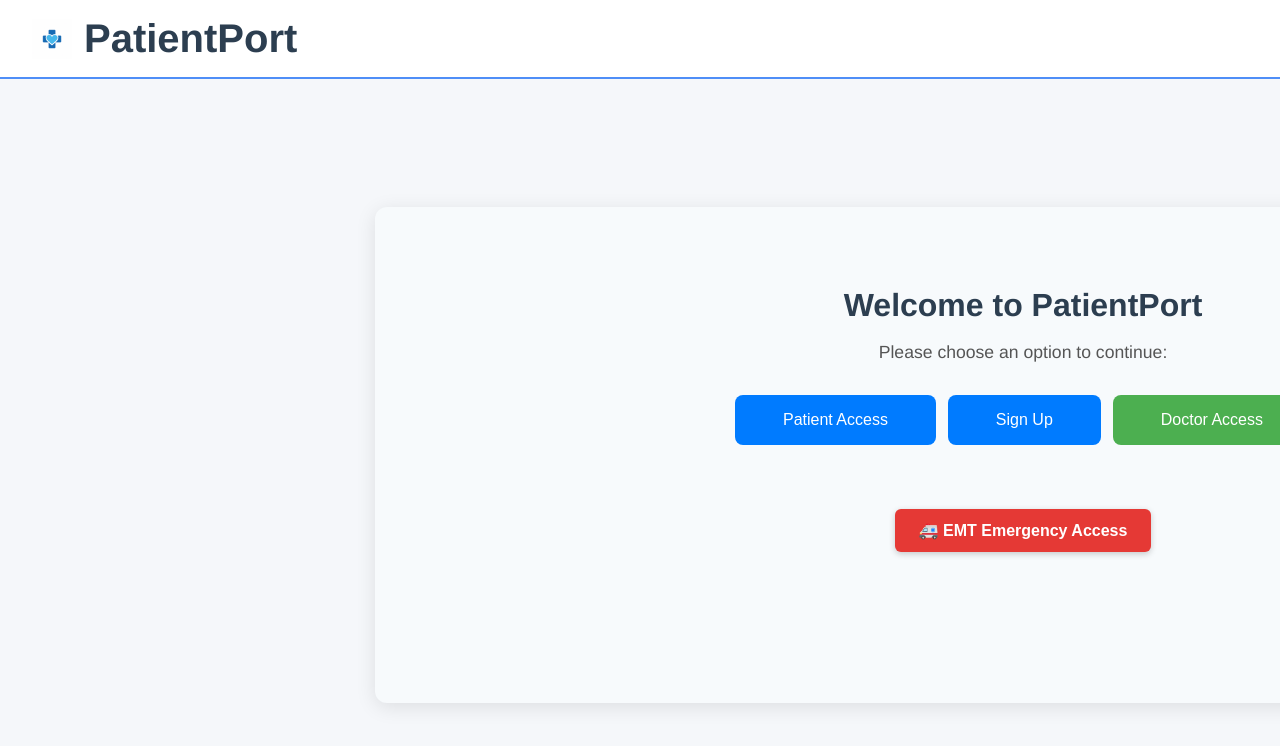
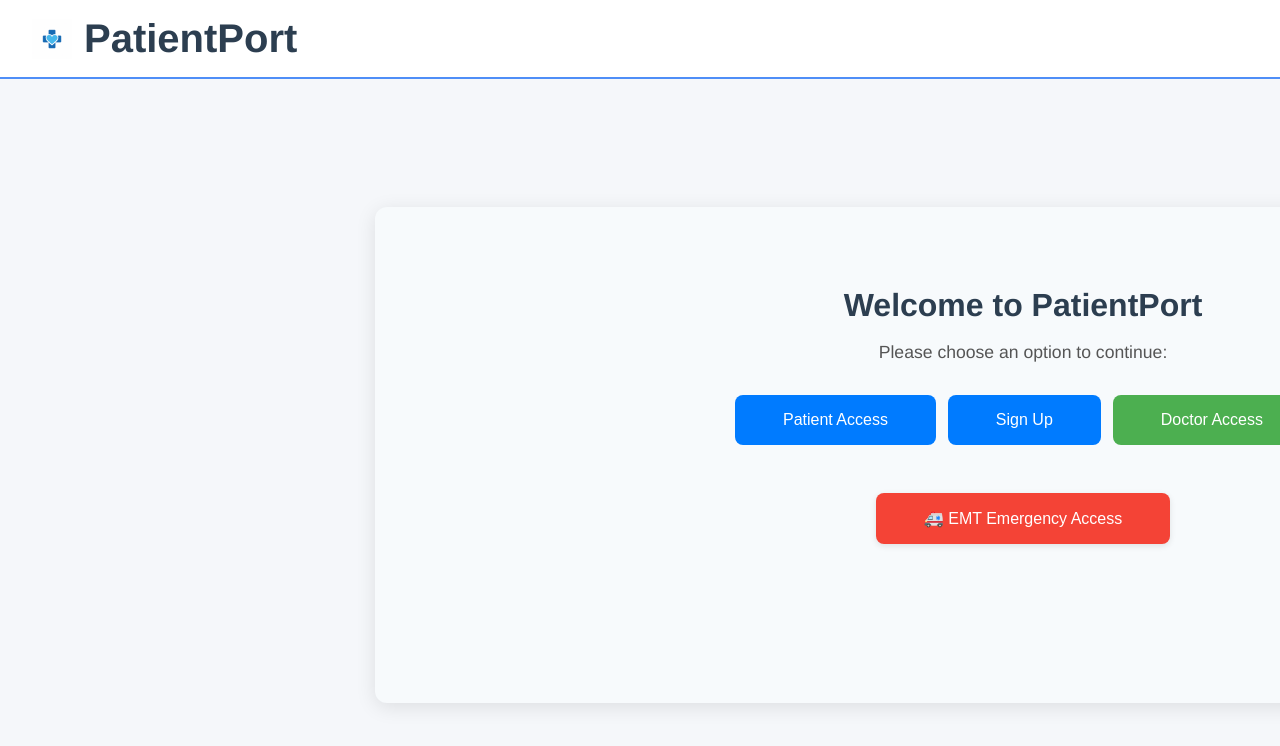
Before and after one commit to dinn7470/PatientPort_, a React (Vite) app in the folder frontend/: page / in a window 1280 px wide. Shown: the top 746 px of the page. Built offline with nearby package versions, Linux system fonts and the light colour scheme.

Commit message:
welcome css issues

```diff
--- a/frontend/src/components/emergencyAccess.css
+++ b/frontend/src/components/emergencyAccess.css
@@ -62,7 +62,6 @@
   text-align: center;
 }
 
-  /* Patient Info Display */
 .patient-info {
   margin-top: 2rem;
   padding: 2rem;
@@ -70,23 +69,24 @@
   border-radius: 8px;
 }
 
-  .patient-info h2, .patient-info h3 {
+.patient-info h2,
+.patient-info h3 {
   color: #2c3e50;
   margin-bottom: 1rem;
 }
 
 .emergency-access button.back-button {
-  background-color: #f0f0f0;   /* Light gray background for the back button */
-  color: #333;                 /* Dark gray text color */
-  border: 1px solid #ccc;       /* Thin light gray border */
-  padding: 0.4rem 0.8rem;       /* Small padding inside the button */
-  font-size: 0.9rem;            /* Make the text a little smaller than default */
-  border-radius: 6px;           /* Rounded corners */
-  cursor: pointer;              /* Make cursor a pointer on hover */
-  margin-top: 1rem;             /* Add some space above the button */
-  transition: background-color 0.2s ease-in-out; /* Smooth hover color transition */
+  background-color: #f0f0f0;
+  color: #333;
+  border: 1px solid #ccc;
+  padding: 0.4rem 0.8rem;
+  font-size: 0.9rem;
+  border-radius: 6px;
+  cursor: pointer;
+  margin-top: 1rem;
+  transition: background-color 0.2s ease-in-out;
 }
 
 .emergency-access button.back-button:hover {
-  background-color: #e0e0e0;   /* Slightly darker on hover */
+  background-color: #e0e0e0;
 }
--- a/frontend/src/components/welcome.css
+++ b/frontend/src/components/welcome.css
@@ -4,7 +4,6 @@
   padding: 0;
   background: none;
   border-radius: 0;
-  box-shadow: 0;
   text-align: center;
   font-family: 'Helvetica Neue', Arial, sans-serif;
 }
@@ -21,7 +20,6 @@
   margin-bottom: 2rem;
 }
 
-/* Container for login/signup buttons */
 .welcome-buttons {
   display: flex;
   justify-content: space-evenly;
@@ -29,7 +27,6 @@
   gap: -0.25rem;
 }
 
-/* Button styling */
 .welcome-buttons button {
   padding: 1rem 3rem;
   font-size: 1rem;
@@ -38,10 +35,8 @@
   cursor: pointer;
   width: auto;
   margin-bottom: 1rem;
-
 }
 
-/* Login / Sign Up button styles */
 .welcome-buttons button:nth-child(1),
 .welcome-buttons button:nth-child(2) {
   background-color: #007bff;
@@ -53,24 +48,39 @@
   background-color: #0056b3;
 }
 
-/* Emergency button styling */
+.doctor-button {
+  padding: 1rem 3rem;
+  font-size: 1rem;
+  border: none;
+  border-radius: 8px;
+  background-color: #4CAF50;
+  color: white;
+  cursor: pointer;
+  width: auto;
+  margin-bottom: 1rem;
+}
+
+.doctor-button:hover {
+  background-color: #388e3c;
+}
+
 .emergency-button {
-  background-color: #e53935;
+  padding: 1rem 3rem;
+  font-size: 1rem;
+  border: none;
+  border-radius: 8px;
+  cursor: pointer;
+  background-color: #f44336;
   color: white;
-  padding: 0.75rem 1.5rem;
-  font-size: 1rem;
-  margin-top: 2rem;
-  border: none;
-  border-radius: 6px;
-  cursor: pointer;
-  font-weight: bold;
-  box-shadow: 0 2px 6px rgba(0,0,0,0.2);
+  margin-top: 1rem;
+  width: auto;
+  font-weight: normal;
+  box-shadow: 0 2px 6px rgba(0,0,0,0.1);
 }
 
 .emergency-button:hover {
   background-color: #d32f2f;
 }
-
 
 @media (max-width: 600px) {
   .welcome-buttons {
```
Lines whose indentation alone changed are shown as unchanged.
